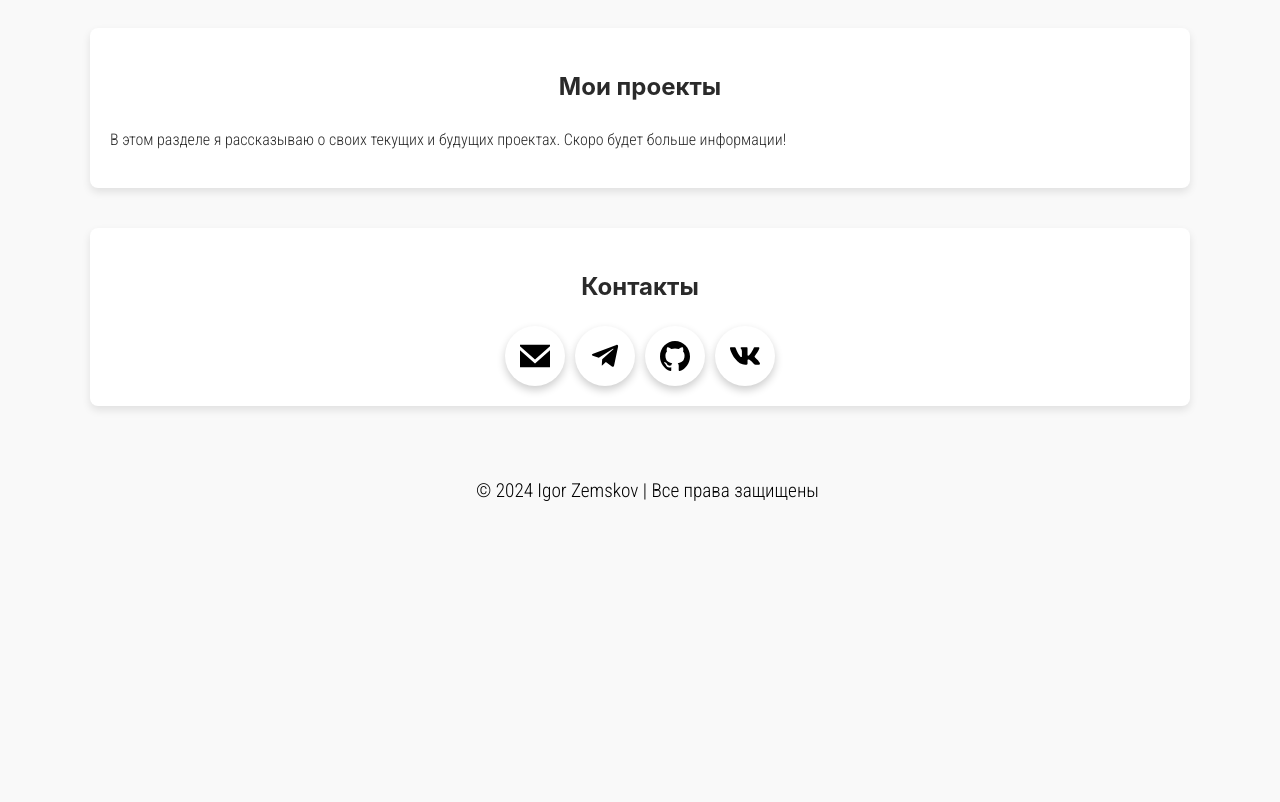
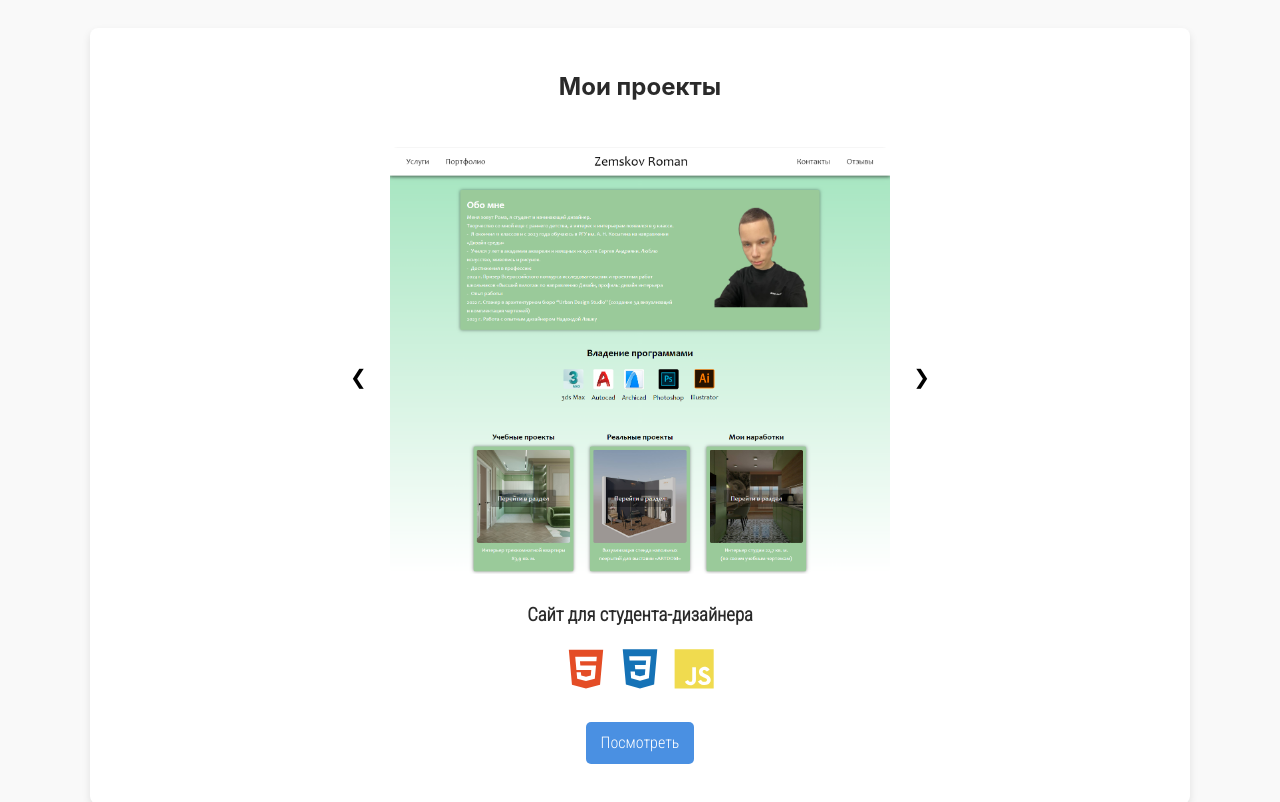
Before and after one commit to ZemskovIK/ZemskovIK.github.io, a plain HTML site: page index.html in a window 1280 px wide. Shown: the part 1760-2562 px from the top of the page. Before the commit the page ends 2296 px from the top, so only its background shows below. Drawn offline with nearby package versions, Linux system fonts and the light colour scheme.

Commit message:
Edit section: My project

```diff
--- a/index.html
+++ b/index.html
@@ -10,18 +10,16 @@
     <link rel="stylesheet" href="styles/style.css" />
   </head>
   <body>
-    <!-- Прелоадер -->
     <div id="loading-screen">
       <div class="spinner">
         <div class="spinner-circle"></div>
         <span class="spinner-text">Backend Journey</span>
       </div>
     </div>
-    <!-- Шапка сайта -->
     <header>
       <div class="logo-container">
         <img src="images/profile.jpg" alt="Логотип" class="logo">
-        <span class="logo-text">ZemskovIK</span>
+        <a href="./index.html" class="logo-text">ZemskovIK</a>
       </div>
       <nav class="menu" id="mobileMenu">
         <ul>
@@ -45,7 +43,6 @@
     </header>
 
     <main>
-      <!-- Раздел "Обо мне" -->
       <section id="about" class="scroll-animate about-section">
         <div class="about-content">
           <h2>Backend Journey</h2>
@@ -60,7 +57,6 @@
         </div>
       </section>
 
-      <!-- Раздел "Технологии" -->
       <section id="stack" class="scroll-animate">
         <h2>Мой стек технологий</h2>
         <div class="tech-stack">
@@ -92,7 +88,6 @@
         <div id="tech-description" class="description-box"></div>
       </section>
 
-      <!-- Раздел "Блог" -->
       <section id="posts" class="scroll-animate">
         <h2>Блог</h2>
         <input
@@ -106,7 +101,6 @@
           <option value="Linux">Linux</option>
         </select>
         <p id="article-count"></p>
-        <!-- Тут будет показываться количество статей -->
         <div id="articles">
           <article data-category="Linux" class="scroll-animate">
             <h3 class="article-title">Что такое SSH?</h3>
@@ -166,16 +160,25 @@
         </div>
       </section>
 
-      <!-- Раздел "Мои проекты" -->
       <section id="projects" class="scroll-animate">
         <h2>Мои проекты</h2>
-        <p>
-          В этом разделе я рассказываю о своих текущих и будущих проектах. Скоро
-          будет больше информации!
-        </p>
+        <div class="slideshow-container">
+          <div class="project-card mySlides fade">
+            <img src="images/project1.png" alt="Скриншот проекта" class="project-image">
+            <h3>Сайт для студента-дизайнера</h3>
+            <div class="project-tech-stack">
+              <img src="images/html.svg" alt="HTML">
+              <img src="images/css.svg" alt="CSS">
+              <img src="images/javascript.svg" alt="JavaScript">
+            </div>
+            <a href="https://romanzemskov.ru" target="_blank" class="project-link">Посмотреть</a>
+          </div>
+          <a class="prev" onclick="plusSlides(-1)">&#10094;</a>
+          <a class="next" onclick="plusSlides(1)">&#10095;</a>
+        </div>
       </section>
 
-      <!-- Раздел "Контакты" -->
+
       <section id="contact" class="scroll-animate">
         <h2>Контакты</h2>
         <div id="contact-widgets">
@@ -196,9 +199,10 @@
     </main>
 
     <footer>
-      <p>© 2024 Igor Zemskov | Все права защищены</p>
+      <p>© 2025 Igor Zemskov | Все права защищены</p>
     </footer>
 
     <script src="scripts/script.js"></script>
+    <script src="/scripts/slider.js"></script>
   </body>
 </html>
--- a/scripts/script.js
+++ b/scripts/script.js
@@ -1,7 +1,5 @@
-// Основная загрузка страницы
 document.addEventListener('DOMContentLoaded', function () {
 
-  // Переменные
   const articles = document.querySelectorAll('#articles article');
   const articleCountText = document.querySelector('#article-count');
   const categoryFilter = document.querySelector('#category-filter');
@@ -11,17 +9,13 @@ document.addEventListener('DOMContentLoaded', function () {
   const descriptionBox = document.getElementById('tech-description');
   const header = document.querySelector('header');
 
-  // Функционал управления статьями
-
-  // Функция отображения первых 3 статей
   function showLastThreeArticles() {
     articles.forEach((article, index) => {
       article.style.display = index < 3 ? 'block' : 'none';
     });
-    updateArticleCount(true); // Показываем общее количество статей
+    updateArticleCount(true);
   }
 
-  // Функция обновления счётчика статей
   function updateArticleCount(showTotal = false) {
     if (showTotal) {
       articleCountText.textContent = `Всего статей: ${articles.length}`;
@@ -33,7 +27,6 @@ document.addEventListener('DOMContentLoaded', function () {
     }
   }
 
-  // Фильтрация статей по категориям
   categoryFilter.addEventListener('change', function () {
     const selectedCategory = categoryFilter.value.toLowerCase();
 
@@ -49,7 +42,6 @@ document.addEventListener('DOMContentLoaded', function () {
     }
   });
 
-  // Поиск статей
   searchInput.addEventListener('input', function () {
     const query = searchInput.value.toLowerCase();
 
@@ -67,10 +59,8 @@ document.addEventListener('DOMContentLoaded', function () {
     updateArticleCount();
   });
 
-  // Инициализация: отображение первых 3 статей
   showLastThreeArticles();
 
-  // Анимация при скролле
   setTimeout(() => {
     const observer = new IntersectionObserver(
       (entries) => {
@@ -86,7 +76,6 @@ document.addEventListener('DOMContentLoaded', function () {
     scrollElements.forEach((el) => observer.observe(el));
   }, 1500);
 
-  // Скролл-заголовок
   window.addEventListener('scroll', function () {
     if (window.scrollY > 10) {
       header.classList.add('scrolled');
@@ -95,7 +84,6 @@ document.addEventListener('DOMContentLoaded', function () {
     }
   });
 
-  // Подсказки для технологий
   techItems.forEach((item) => {
     item.addEventListener('mouseenter', () => {
       descriptionBox.textContent = item.dataset.description;
@@ -109,7 +97,6 @@ document.addEventListener('DOMContentLoaded', function () {
 
 });
 
-// Экран загрузки
 document.addEventListener("DOMContentLoaded", () => {
   const loadingScreen = document.getElementById("loading-screen");
 
@@ -123,13 +110,14 @@ document.addEventListener("DOMContentLoaded", () => {
   }, 1500);
 });
 
-// Меню для мобильных устройств
 document.addEventListener("DOMContentLoaded", () => {
   const menuToggle = document.getElementById('menu-toggle');
   const menu = document.getElementById('mobileMenu');
+  const body = document.body;
 
   function toggleMenu() {
     menu.classList.toggle('active');
+    body.classList.toggle('no-scroll');
   }
 
   if (menuToggle) {
@@ -140,6 +128,7 @@ document.addEventListener("DOMContentLoaded", () => {
   menuLinks.forEach(link => {
     link.addEventListener('click', () => {
       menu.classList.remove('active');
+      body.classList.remove('no-scroll');
     });
   });
 });
--- /dev/null
+++ b/scripts/slider.js
@@ -0,0 +1,21 @@
+var slideIndex = 1;
+      showSlides(slideIndex);
+
+      function plusSlides(n) {
+        showSlides(slideIndex += n);
+      }
+
+      function currentSlide(n) {
+        showSlides(slideIndex = n);
+      }
+
+      function showSlides(n) {
+        var i;
+        var slides = document.getElementsByClassName("mySlides");
+        if (n > slides.length) {slideIndex = 1}
+        if (n < 1) {slideIndex = slides.length}
+        for (i = 0; i < slides.length; i++) {
+            slides[i].style.display = "none";
+        }
+        slides[slideIndex-1].style.display = "block";
+      }
--- a/styles/style.css
+++ b/styles/style.css
@@ -56,7 +56,6 @@ header.scrolled {
   box-shadow: 0 4px 10px rgba(0, 0, 0, 0.2);
 }
 
-/* Стили для меню */
 .menu {
   display: flex;
   align-items: center;
@@ -91,7 +90,6 @@ header.scrolled {
   font-family: Comic Sans MS, cursive;
 }
 
-/* Стили для бургер-меню */
 .menu-icon {
   display: none;
   background: none;
@@ -110,7 +108,11 @@ header.scrolled {
   z-index: 1001;
 }
 
-/* Основной контент */
+.no-scroll {
+  overflow: hidden;
+  height: 100vh;
+}
+
 main {
   width: 90%;
   max-width: 1100px;
@@ -156,7 +158,6 @@ article a:hover {
   text-decoration: underline;
 }
 
-/* Секция "Обо мне" */
 .about-section {
   display: flex;
   align-items: center;
@@ -190,7 +191,6 @@ article a:hover {
   border-radius: 8px;
 }
 
-/* Секция стека технологий */
 #stack {
   text-align: center;
 }
@@ -261,11 +261,97 @@ article a:hover {
 }
 
 .widget:hover {
-  transform: scale(1.1); /* Эффект увеличения */
+  transform: scale(1.1);
   background-color: #f0f0f0;
 }
 
-/* Футер */
+.slideshow-container {
+  position: relative;
+  max-width: 600px;
+  margin: auto;
+}
+
+.mySlides {
+  display: none;
+}
+
+.project-card {
+  padding: 20px;
+  text-align: center;
+}
+
+.project-image {
+  width: 100%;
+  max-width: 500px;
+  border-radius: 8px;
+}
+
+.project-tech-stack {
+  margin: 15px 0;
+}
+
+.project-tech-stack img {
+  width: 40px;
+  margin: 0 5px;
+}
+
+.project-link {
+  display: inline-block;
+  margin-top: 10px;
+  padding: 8px 15px;
+  background: #4a90e2;
+  color: #fff;
+  border-radius: 5px;
+  text-decoration: none;
+}
+
+.project-link:hover {
+  background: #357abd;
+}
+
+.prev, .next {
+  position: absolute;
+  top: 50%;
+  transform: translateY(-200%);
+  font-size: 20px;
+  padding: 10px;
+  color: black;
+  cursor: pointer;
+  border: none;
+}
+
+.prev {
+  left: 0;
+}
+
+.next {
+  right: 0;
+}
+
+.fade {
+  -webkit-animation-name: fade;
+  -webkit-animation-duration: 1.5s;
+  animation-name: fade;
+  animation-duration: 1.5s;
+}
+
+@-webkit-keyframes fade {
+  from {
+      opacity: 0.4;
+  }
+  to {
+      opacity: 1;
+  }
+}
+@keyframes fade {
+  from {
+      opacity: 0.4;
+  }
+  to {
+      opacity: 1;
+  }
+}
+
 footer {
   text-align: center;
   padding: 10px 0;
@@ -274,7 +360,6 @@ footer {
   font-size: 1.2rem;
 }
 
-/* Экран загрузки */
 #loading-screen {
   position: fixed;
   top: 0;
@@ -316,7 +401,6 @@ footer {
   z-index: 10;
 }
 
-/* Анимация вращения */
 @keyframes spin {
   0% {
     transform: rotate(0deg);
@@ -326,13 +410,11 @@ footer {
   }
 }
 
-/* Скрытие загрузочного экрана */
 #loading-screen.hidden {
   opacity: 0;
   pointer-events: none;
 }
 
-/* Анимация появления информации */
 .scroll-animate {
   opacity: 0;
   transform: translateY(30px);
@@ -344,7 +426,6 @@ footer {
   transform: translateY(0);
 }
 
-/* Адаптивность */
 @media (max-width: 768px) {
   .menu {
     position: fixed;
@@ -403,6 +484,28 @@ footer {
     align-items: flex-start;
     padding-top: 40vh;
   }
+
+  .slideshow-container {
+    max-width: 90%;
+  }
+
+  .project-card {
+    padding: 0;
+  }
+
+  .project-image {
+    max-width: 100%;
+  }
+
+  .project-tech-stack img {
+    width: 30px;
+    margin: 0 3px;
+  }
+
+  /* .prev, .next {
+    font-size: 16px;
+    padding: 8px;
+  } */
 }
 
 @media (prefers-reduced-motion: reduce) {
```
Also changed, not shown: images/project1.png (added).
